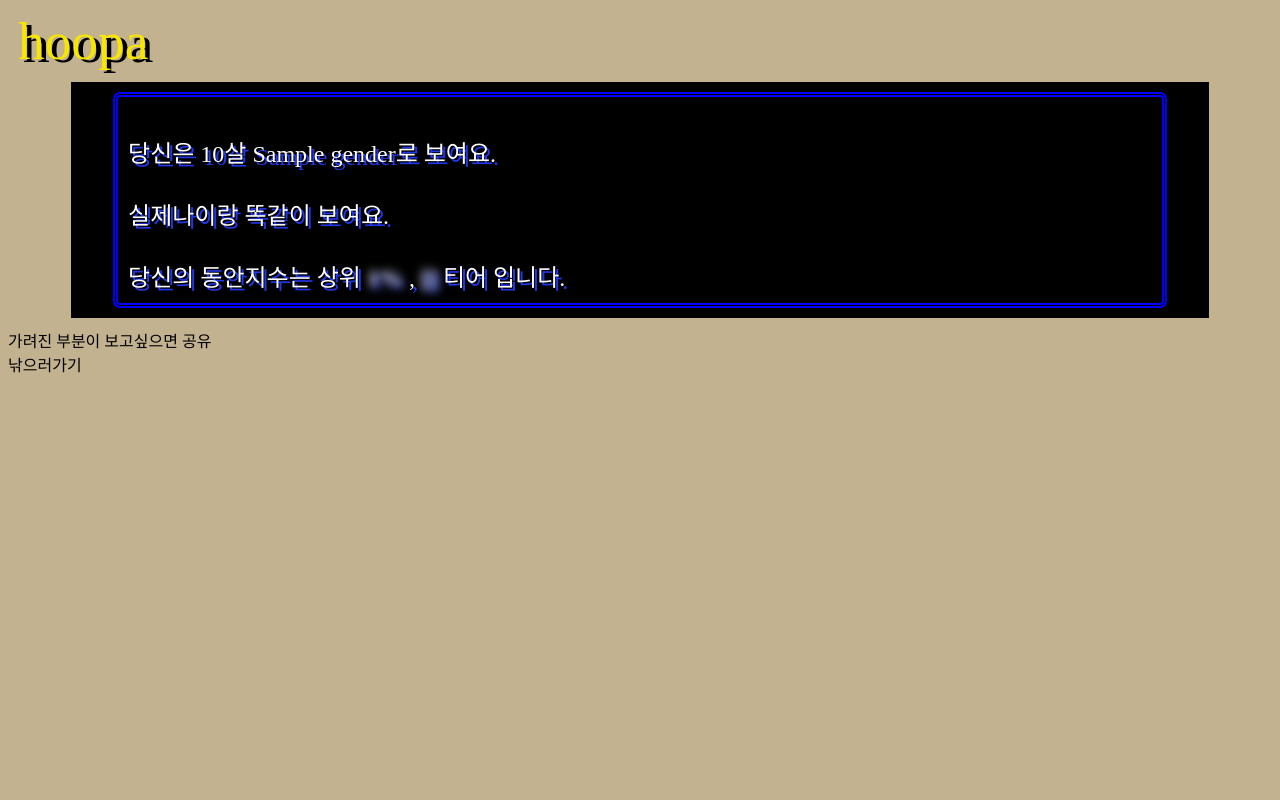
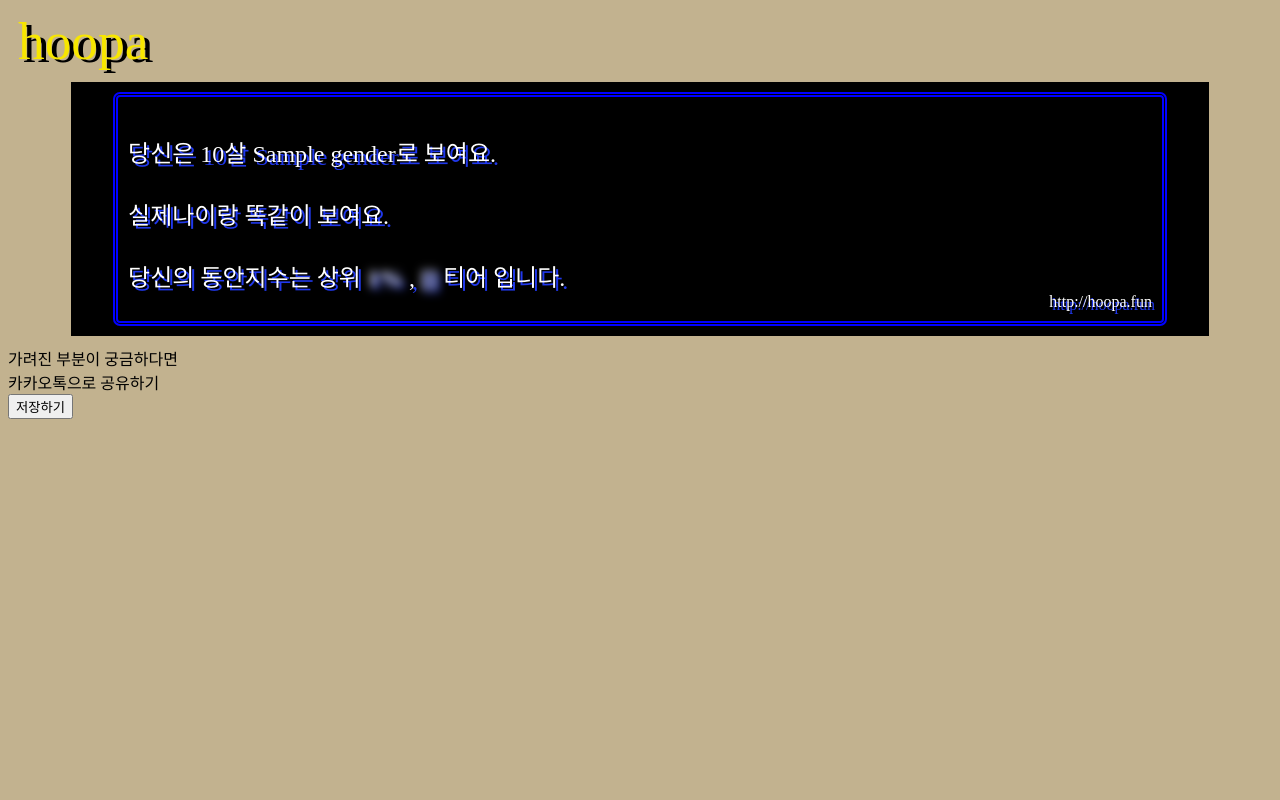
Before and after one commit to hooong/kakao_fish, a Django app: template kakaofish/HOAY/templates/result.html in a window 1280 px wide. Run offline with Django 3.2, Linux system fonts and the light colour scheme; the template is opened without the code that fills it: most values are stand-ins (such as "Sample title", 1, 10 or a date in 2020); parts of the project's set-up code (start-up, migrations or seed data) failed here and were passed over; some libraries are stand-ins or nearby versions; some web fonts are replaced.

Commit message:
kakaolink

```diff
--- a/kakaofish/HOAY/templates/hoyamain.html
+++ b/kakaofish/HOAY/templates/hoyamain.html
@@ -2,7 +2,7 @@
 <!DOCTYPE html>
 <html>
 <head>
-		<script src="https://use.fontawesome.com/releases/v5.2.0/js/all.js"></script>
+        <script src="https://use.fontawesome.com/releases/v5.2.0/js/all.js"></script>
 	<title></title>
 	<meta name="viewport" content="width=device-width">
 	<link rel="stylesheet" href="{% static 'HOAY/style.css'%}">
--- a/kakaofish/HOAY/templates/result.html
+++ b/kakaofish/HOAY/templates/result.html
@@ -4,6 +4,10 @@
         <meta name="viewport" content="width=device-width">
         <link rel="stylesheet" href="{% static 'HOAY/result_style.css' %}">
         <script src="http://developers.kakao.com/sdk/js/kakao.min.js"></script>
+        <script src="https://code.jquery.com/jquery-2.2.1.min.js"></script>
+        <script src="https://cdn.rawgit.com/eligrey/FileSaver.js/5ed507ef8aa53d8ecfea96d96bc7214cd2476fd2/FileSaver.min.js"></script>
+        <script src="https://cdnjs.cloudflare.com/ajax/libs/html2canvas/0.5.0-beta4/html2canvas.js"></script>
+
     </head>
     <body>
         <style>
@@ -36,6 +40,7 @@
                                 실제나이랑 똑같이 보여요.<br><br>
                             {% endif %}
                             당신의 동안지수는 상위 <b class="blurEffect">{{percent}}% </b>, <b class="blurEffect">{{tier}}</b> 티어 입니다.
+                            <div style="text-align:right; font-size:12pt;">http://hoopa.fun</div>
                         </h3>
 
 
@@ -43,26 +48,41 @@
                 </div>
             </div>
 
-
-
-
-            가려진 부분이 보고싶으면 공유
+            가려진 부분이 궁금하다면
 
             <div onclick="sendLinkKakao()"id="kakao-link-btn" class="linkbutton" style="">
-                    낚으러가기
+                    카카오톡으로 공유하기
             </div>
-            <div style="text-align:right" class="sociallink ml-1">
+            <button id="save">저장하기</button>
+            <script type="text/javascript">
 
-                </div>
-                    <div style="text-align:right" class="sociallink ml-1">
+                $(function(){
 
-                </div>
+                   $("#save").click(function() {
+
+                        html2canvas($(".retroCon"), {
+
+                            onrendered: function(canvas) {
+
+                                canvas.toBlob(function(blob) {
+
+                                    saveAs(blob, 'image.png');
+
+                                });
+
+                            }
+
+                        });
+
+                    });
+
+                });
+
+                </script>
               <script>
 
                 Kakao.init('4225e55822643a967aae27240473a7e6');
                 function sendLinkKakao(){
-                    var myresult = document.getElementById('myresult').innerText;
-                    alert(myresult);
                     Kakao.Link.sendDefault({
                       objectType: 'feed',
                       content: {
```
Also changed, not shown: 1 other file.
